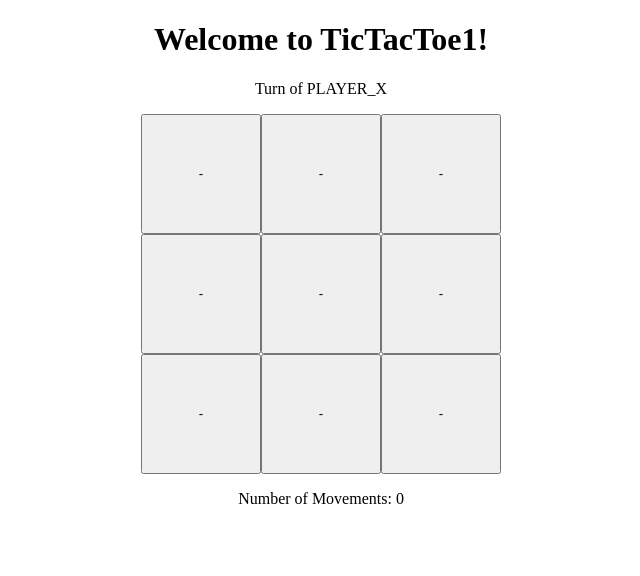
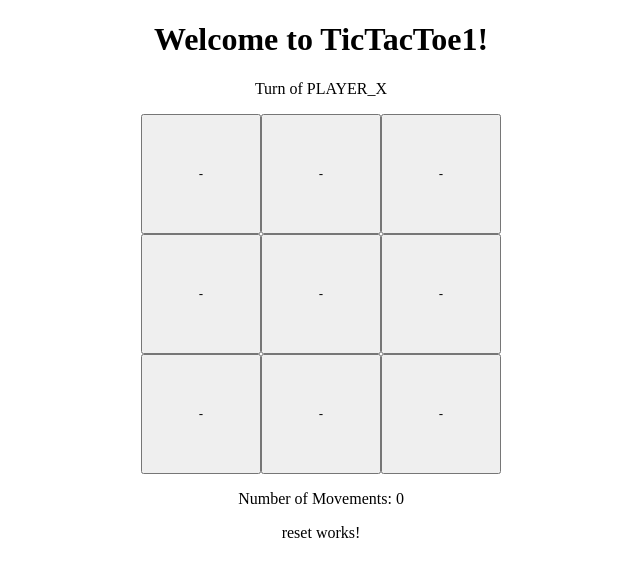
Before and after one commit to rdab/TicTacToe, an Angular app: page / in a window 1280 px wide. Shown: the top 576 px of the page, without its empty margins (319-959 px from the left). Built offline with nearby package versions, Linux system fonts and the light colour scheme.

Commit message:
Bootstrap reset component

```diff
--- a/src/app/game/game.module.ts
+++ b/src/app/game/game.module.ts
@@ -6,9 +6,10 @@ import { BoardComponent } from './board/board.component';
 import { SquareComponent } from './square/square.component';
 import { StateService } from './state.service';
 import { PlayCounterComponent } from './play-counter/play-counter.component';
+import { ResetComponent } from './reset/reset.component';
 
 @NgModule({
-  declarations: [GameComponent, HeaderComponent, BoardComponent, SquareComponent, PlayCounterComponent],
+  declarations: [GameComponent, HeaderComponent, BoardComponent, SquareComponent, PlayCounterComponent, ResetComponent],
   imports: [
     CommonModule
   ],
--- a/src/app/game/game/game.component.html
+++ b/src/app/game/game/game.component.html
@@ -1,3 +1,4 @@
 <app-header></app-header>
 <app-board></app-board>
 <app-play-counter></app-play-counter>
+<app-reset></app-reset>
--- /dev/null
+++ b/src/app/game/reset/reset.component.html
@@ -0,0 +1,3 @@
+<p>
+  reset works!
+</p>
--- /dev/null
+++ b/src/app/game/reset/reset.component.ts
@@ -0,0 +1,15 @@
+import { Component, OnInit } from '@angular/core';
+
+@Component({
+  selector: 'app-reset',
+  templateUrl: './reset.component.html',
+  styleUrls: ['./reset.component.scss']
+})
+export class ResetComponent implements OnInit {
+
+  constructor() { }
+
+  ngOnInit() {
+  }
+
+}
```
Also changed, not shown: src/app/game/reset/reset.component.scss (added), 1 other file (tests, documents, lock files or other folders).
